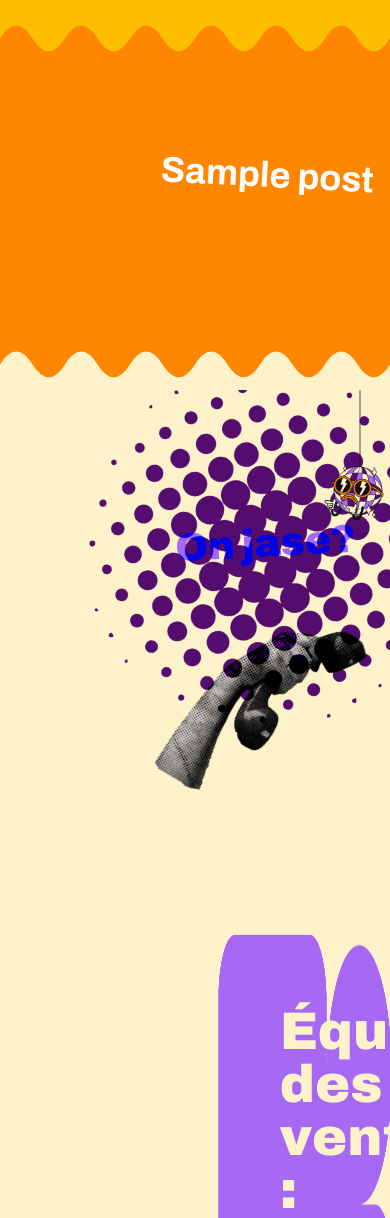
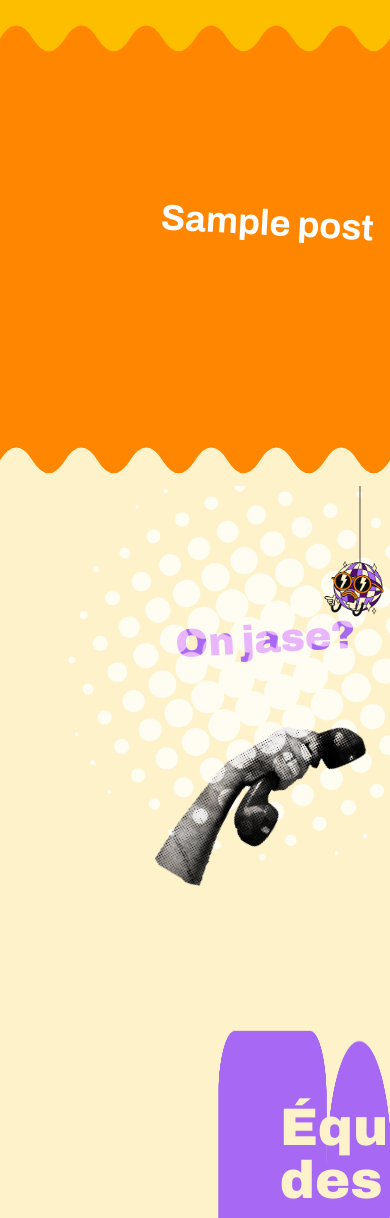
Before and after one commit to artlen2/PM4-EFC-Radio, a WordPress theme: template templates/template-annonceurs.php in a window 390 px wide. Shown: the part 843-2061 px from the top of the page. Run offline with PHP 8.4 and a stand-in for WordPress, Linux system fonts and the light colour scheme; the site name, menu and one post (Sample post) are stand-ins, and other content is empty; style sheets or scripts are compiled from the project's sources.

Commit message:
page annonceurs

```diff
--- a/templates/template-annonceurs.php
+++ b/templates/template-annonceurs.php
@@ -43,7 +43,7 @@ get_header(); ?>
 
                 <div class="container mx-auto">
 
-                    <h1 class="text-4xl md:text-7xl font-bold text-white my-12 text-right rotate-[3deg]">
+                    <h1 class="text-4xl md:text-7xl font-bold text-white my-24 text-right rotate-[3deg]">
                         <?php echo esc_html($titre ?: get_the_title()); ?>
                     </h1>
 
@@ -114,15 +114,14 @@ get_header(); ?>
                                 alt="" aria-hidden="true"
                                 class="w-16 self-end z-1  md:w-38 md:absolute md:-top-20 md:right-56">
 
-                            <h2 class="text-4xl md:text-6xl text-violet rotate-[-3deg]">On jase?</h2>
+                            <h2 class="text-4xl md:text-6xl text-violet rotate-[-3deg] ">On jase?</h2>
 
                             <img src="<?php echo esc_url(get_stylesheet_directory_uri()); ?>/assets/objets/phone2.png"
                                 alt="main qui tient un téléphone"
                                 class="rotate-[30deg] w-32 mt-6 md:mt-0 md:w-50 md:ml-30 ">
-
                             <img src="<?php echo esc_url(get_stylesheet_directory_uri()); ?>/assets/objets/rond-points.png"
                                 alt="texture de point overlay"
-                                class="rotate-[30deg] w-80 absolute top-0 mix-blend-color-burn">
+                                class="rotate-[30deg] w-110 absolute top-0 mix-blend-overlay opacity-75  ">
 
                         </div>
 
```
Also changed, not shown: assets/objets/rond-points.png.
